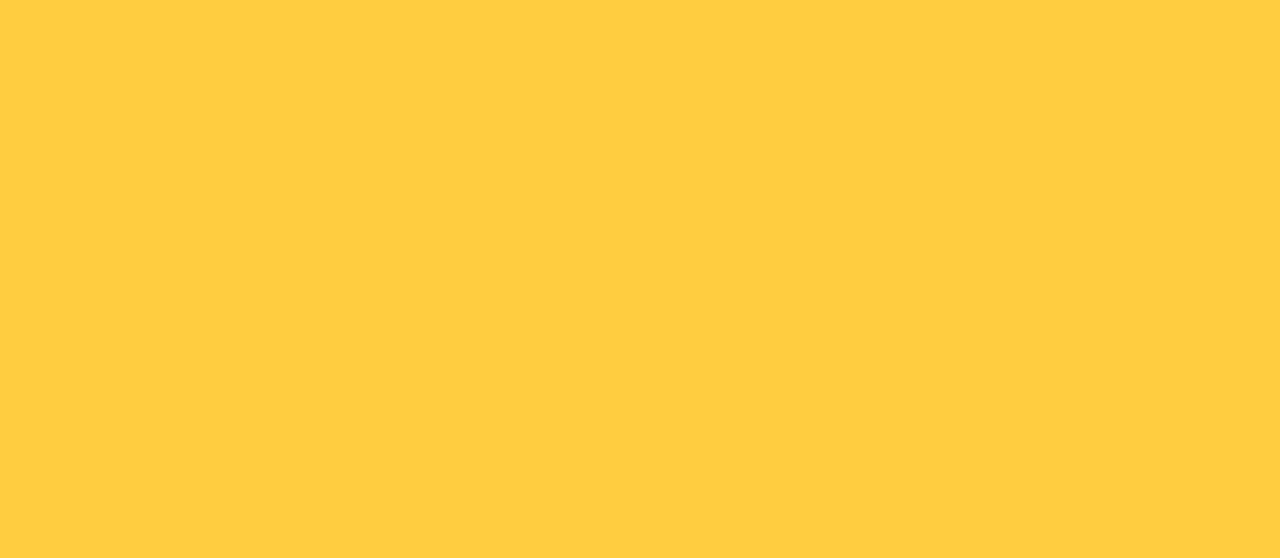
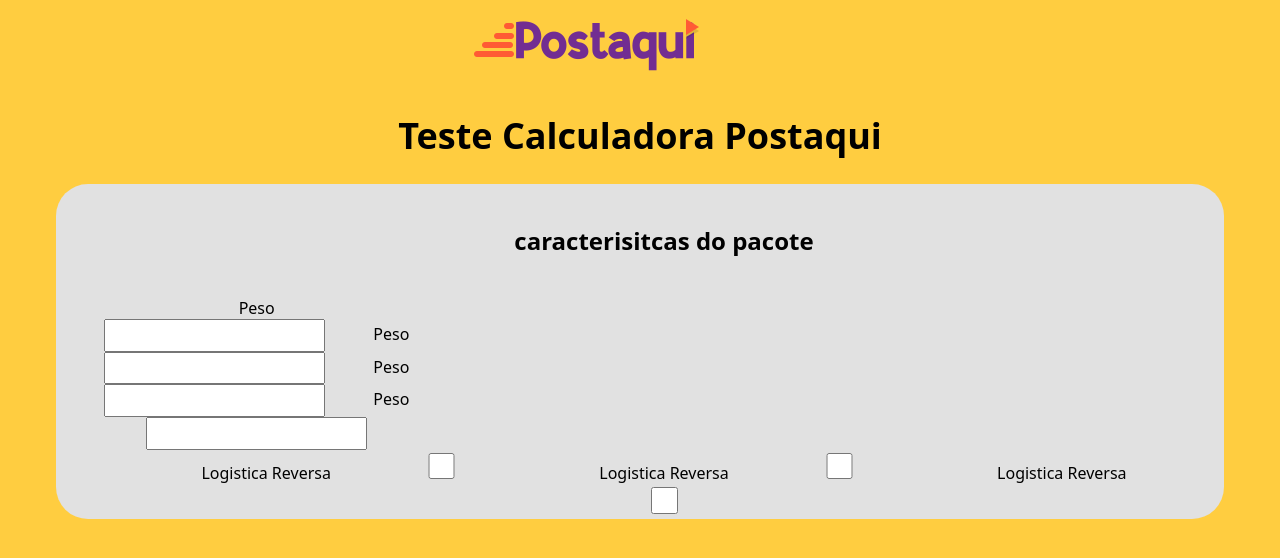
Before and after one commit to JuanMiguelElric/TestePostaqui, a React (Vite) app: page /pacote in a window 1280 px wide. Before the commit this address had no page. Shown: the top 558 px of the page. Built offline with nearby package versions, Linux system fonts and the light colour scheme.

Commit message:
criação do terceiro step

```diff
--- a/src/App.css
+++ b/src/App.css
@@ -89,3 +89,10 @@
   color:#2D9CDB;
   background-color: #fff;
 }
+.infor{
+  width: 80%;
+  display: flex;
+  align-items: center;
+  justify-content: space-evenly;
+  flex-wrap: wrap;
+}
--- a/src/components/forms/formPackage/index.jsx
+++ b/src/components/forms/formPackage/index.jsx
@@ -0,0 +1,44 @@
+import { useState } from "react";
+
+function FormularioPacote({name,sender,receiver}){
+    return(
+        <div className="grid-container">
+            <div className="title">
+                <h2>{name}</h2>
+            </div>
+            <div className="InputsdePreenchimento">
+                <div className="items-center vertical">
+                    <label htmlFor="">Peso <br />
+                        <input type="text" />
+                    </label>
+                    <label htmlFor="">
+                        Peso <br />
+                        <input type="text" />
+                    </label>
+                    <label htmlFor="">Peso <br />
+                        <input type="text" />
+                    </label>
+                    <label htmlFor="">Peso <br />
+                        <input type="text" />
+                    </label>
+
+                </div>
+
+            </div>
+            <div className="InputsdePreenchimento">
+                <div className="items-center vertical">
+                    <label htmlFor="">Logistica Reversa
+                        <input type="checkbox" name="logistica Reversa" id="" />
+                    </label>
+                    <label htmlFor="">Logistica Reversa
+                        <input type="checkbox" name="logistica Reversa" id="" />
+                    </label>
+                    <label htmlFor="">Logistica Reversa
+                        <input type="checkbox" name="logistica Reversa" id="" />
+                    </label>
+                </div>
+            </div>
+        </div>
+    )
+}
+export default FormularioPacote;
--- a/src/components/forms/formSender/index.jsx
+++ b/src/components/forms/formSender/index.jsx
@@ -6,7 +6,7 @@
 import { cpfMask, phoneMask } from "../../mask";
 
 
-const FormularioRemetente = () => {
+const FormularioRemetente = ({name}) => {
     const[nome,setNome] = useState();
     const [valorCpf, setValorCpf] = useState(''); // constantes para o input cpf
     const [phoneValor, setPhoneValor] = useState('')
@@ -93,7 +93,7 @@
         <>
             <div className="grid-container">
                 <div className="title">
-                    <h2>Dados de Origem</h2>
+                    <h2>{name}</h2>
                 </div>
                 <br />
                 <form >
--- a/src/components/header/index.jsx
+++ b/src/components/header/index.jsx
@@ -1,5 +1,7 @@
 import React from "react";
 import LogoPostAqui from "../../image/postaqui.png";
+
+
 
 const HeaderPostaAqui = () =>{
     return(
@@ -8,7 +10,9 @@
                 <div className="containerLogo">
                     <img src={LogoPostAqui} className="logo" alt="" />
                     <h1 style={{ fontSize: "36px" }}>Teste Calculadora Postaqui</h1>
+
                 </div>
+
             </div>
         </>
     )
--- a/src/components/render/index.jsx
+++ b/src/components/render/index.jsx
@@ -1,5 +1,5 @@
-
-function Informações({name,data,link}){
+import "./style/index.css"
+function Informacoes({name,data,link}){
     return(
         <a href={link}>
 
@@ -12,3 +12,4 @@
         </a>
     )
 }
+export default Informacoes
--- a/src/index.css
+++ b/src/index.css
@@ -6,3 +6,10 @@
   font-family: system-ui, -apple-system, BlinkMacSystemFont, 'Segoe UI', Roboto, Oxygen, Ubuntu, Cantarell, 'Open Sans', 'Helvetica Neue', sans-serif;
   background-color: #FFCD40;
 }
+
+.items-center{
+  align-items: center !important;
+}
+.vertical{
+  flex-direction: column;
+}
--- a/src/route/index.jsx
+++ b/src/route/index.jsx
@@ -2,6 +2,7 @@
 
 import PageHome from "../screens/home";
 import PageDestinatario from "../screens/recebimento";
+import PagePackage from "../screens/pacoteinfo";
 //criaçção de rotas para o desenvolvimento das telas
 const Rotas=()=>{
     return(
@@ -9,6 +10,7 @@
             <Routes>
                     <Route path="/" element={<PageHome/>}/>
                     <Route path="/isso" element={<PageDestinatario />}/>
+                    <Route path="/pacote" element={<PagePackage/>}/>
             </Routes>
         </BrowserRouter>
     )
--- a/src/screens/home/index.jsx
+++ b/src/screens/home/index.jsx
@@ -6,7 +6,7 @@
     return(
         <>
             <HeaderPostaAqui />
-            <FormularioRemetente />
+            <FormularioRemetente name="origem do pedido" />
         </>
     )
 }
--- /dev/null
+++ b/src/screens/pacoteinfo/index.jsx
@@ -0,0 +1,12 @@
+import React from "react";
+import FormularioPacote from "../../components/forms/formPackage";
+import HeaderPostaAqui from "../../components/header";
+
+export default function PagePackage(){
+    return(
+        <>
+            <HeaderPostaAqui/>
+            <FormularioPacote name="caracterisitcas do pacote"/>
+        </>
+    )
+}
--- a/src/screens/recebimento/index.jsx
+++ b/src/screens/recebimento/index.jsx
@@ -1,10 +1,15 @@
 import InputsReceiver from "../../components/forms/formReceiver";
 import HeaderPostaAqui from "../../components/header";
+import Informacoes from "../../components/render";
+
 
 function PageDestinatario(){
     return(
         <>
-            <HeaderPostaAqui/>
+            <HeaderPostaAqui/>{/*
+            <div className="infor">
+                <Informacoes />
+    </div>*/}
             <InputsReceiver />
         </>
     )
```
